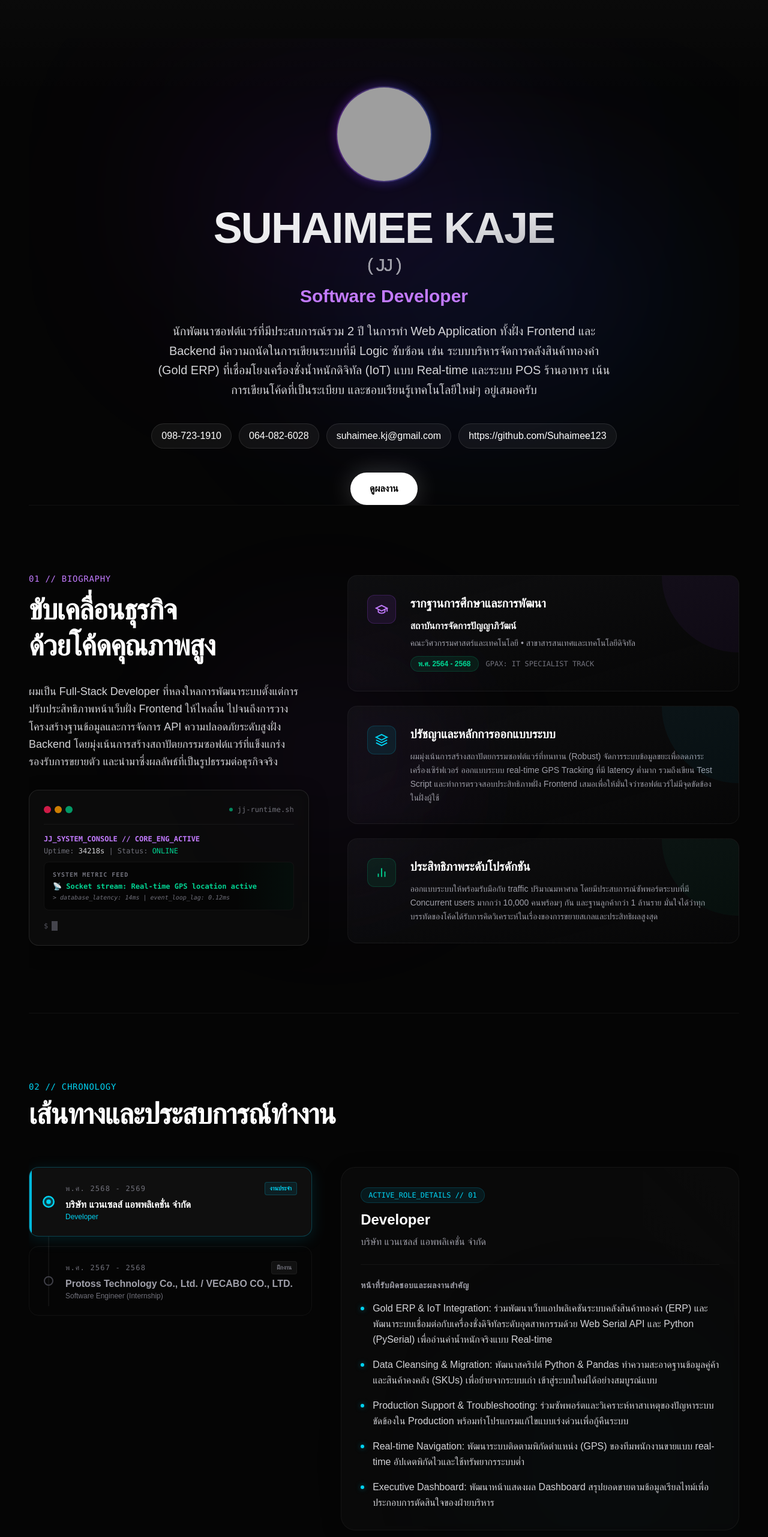
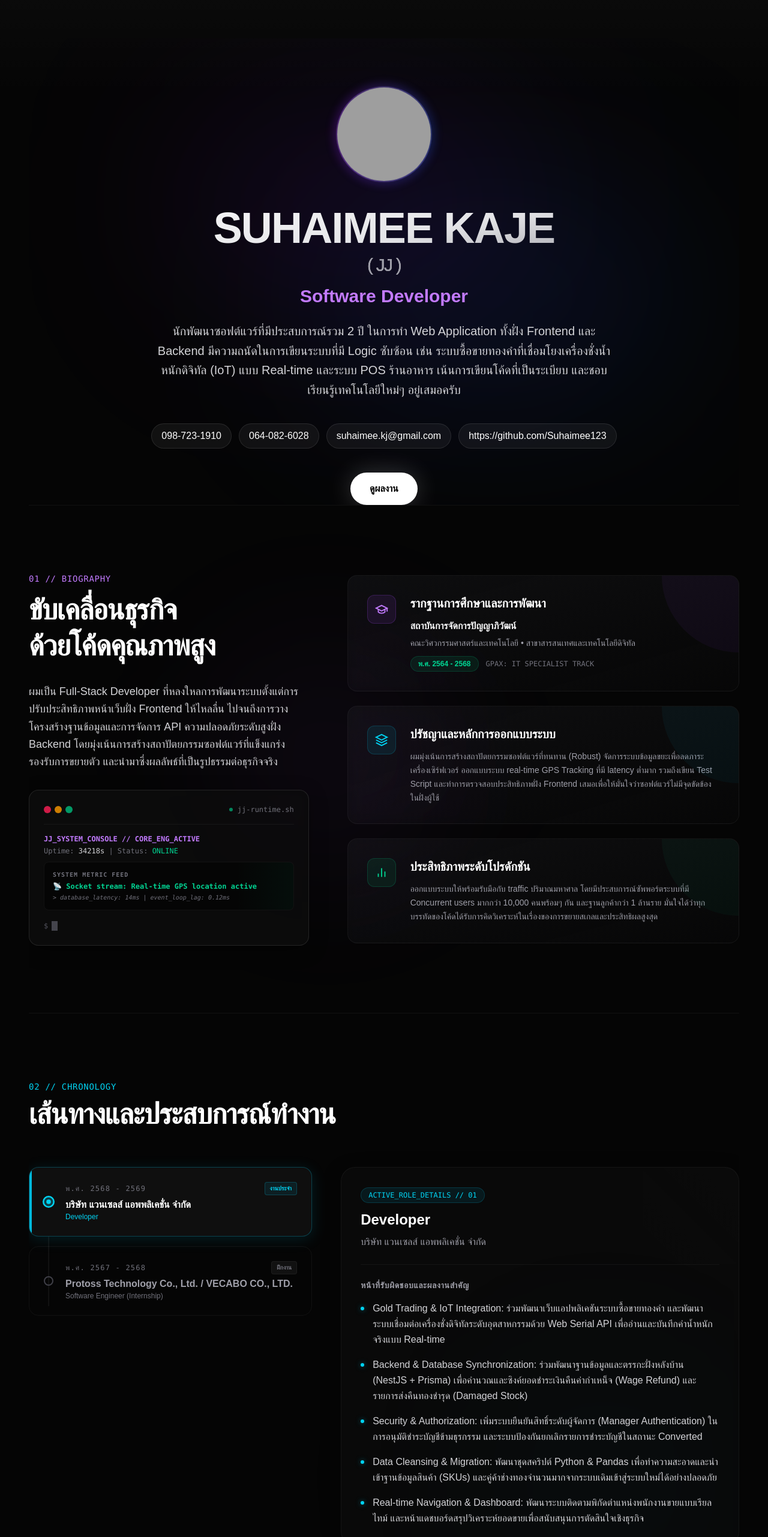
Before and after one commit to Suhaimee123/Portfolio, a Next.js app: page / in a window 1280 px wide. Shown: the top 2563 px of the page at 60% size. Built offline with nearby package versions, Linux system fonts and the light colour scheme; grey boxes are pictures that could not be loaded; a web font is replaced by a local one.

Commit message:
refactor: update experience section, hero content, and project data entries

```diff
--- a/app/components/Experience.tsx
+++ b/app/components/Experience.tsx
@@ -9,11 +9,11 @@ const experiences = [
     period: 'พ.ศ. 2568 - 2569',
     type: 'งานประจำ',
     highlights: [
-      'Gold ERP & IoT Integration: ร่วมพัฒนาเว็บแอปพลิเคชันระบบคลังสินค้าทองคำ (ERP) และพัฒนาระบบเชื่อมต่อกับเครื่องชั่งดิจิทัลระดับอุตสาหกรรมด้วย Web Serial API และ Python (PySerial) เพื่ออ่านค่าน้ำหนักจริงแบบ Real-time',
-      'Data Cleansing & Migration: พัฒนาสคริปต์ Python & Pandas ทำความสะอาดฐานข้อมูลคู่ค้าและสินค้าคงคลัง (SKUs) เพื่อย้ายจากระบบเก่า เข้าสู่ระบบใหม่ได้อย่างสมบูรณ์แบบ',
-      'Production Support & Troubleshooting: ร่วมซัพพอร์ตและวิเคราะห์หาสาเหตุของปัญหาระบบขัดข้องใน Production พร้อมทำโปรแกรมแก้ไขแบบเร่งด่วนเพื่อกู้คืนระบบ',
-      'Real-time Navigation: พัฒนาระบบติดตามพิกัดตำแหน่ง (GPS) ของทีมพนักงานขายแบบ real-time อัปเดตพิกัดไวและใช้ทรัพยากรระบบต่ำ',
-      'Executive Dashboard: พัฒนาหน้าแสดงผล Dashboard สรุปยอดขายตามข้อมูลเรียลไทม์เพื่อประกอบการตัดสินใจของฝ่ายบริหาร'
+      'Gold Trading & IoT Integration: ร่วมพัฒนาเว็บแอปพลิเคชันระบบซื้อขายทองคำ และพัฒนาระบบเชื่อมต่อเครื่องชั่งดิจิทัลระดับอุตสาหกรรมด้วย Web Serial API เพื่ออ่านและบันทึกค่าน้ำหนักจริงแบบ Real-time',
+      'Backend & Database Synchronization: ร่วมพัฒนาฐานข้อมูลและตรรกะฝั่งหลังบ้าน (NestJS + Prisma) เพื่อคำนวณและซิงค์ยอดชำระเงินคืนค่ากำเหน็จ (Wage Refund) และรายการส่งคืนทองชำรุด (Damaged Stock)',
+      'Security & Authorization: เพิ่มระบบยืนยันสิทธิ์ระดับผู้จัดการ (Manager Authentication) ในการอนุมัติชำระบัญชีข้ามธุรกรรม และระบบป้องกันยกเลิกรายการชำระบัญชีในสถานะ Converted',
+      'Data Cleansing & Migration: พัฒนาชุดสคริปต์ Python & Pandas เพื่อทำความสะอาดและนำเข้าฐานข้อมูลสินค้า (SKUs) และคู่ค้าช่างทองจำนวนมากจากระบบเดิมเข้าสู่ระบบใหม่ได้อย่างปลอดภัย',
+      'Real-time Navigation & Dashboard: พัฒนาระบบติดตามพิกัดตำแหน่งพนักงานขายแบบเรียลไทม์ และหน้าแดชบอร์ดสรุปวิเคราะห์ยอดขายเพื่อสนับสนุนการตัดสินใจเชิงธุรกิจ'
     ]
   },
   {
--- a/app/components/Hero.tsx
+++ b/app/components/Hero.tsx
@@ -33,7 +33,7 @@ export default function Hero() {
         </h2>
 
         <p className="text-base md:text-xl text-zinc-300 max-w-3xl mb-10 leading-relaxed">
-          นักพัฒนาซอฟต์แวร์ที่มีประสบการณ์รวม 2 ปี  ในการทำ Web Application ทั้งฝั่ง Frontend และ Backend มีความถนัดในการเขียนระบบที่มี Logic ซับซ้อน เช่น ระบบบริหารจัดการคลังสินค้าทองคำ (Gold ERP) ที่เชื่อมโยงเครื่องชั่งน้ำหนักดิจิทัล (IoT) แบบ Real-time และระบบ POS ร้านอาหาร เน้นการเขียนโค้ดที่เป็นระเบียบ และชอบเรียนรู้เทคโนโลยีใหม่ๆ อยู่เสมอครับ
+          นักพัฒนาซอฟต์แวร์ที่มีประสบการณ์รวม 2 ปี  ในการทำ Web Application ทั้งฝั่ง Frontend และ Backend มีความถนัดในการเขียนระบบที่มี Logic ซับซ้อน เช่น ระบบซื้อขายทองคำที่เชื่อมโยงเครื่องชั่งน้ำหนักดิจิทัล (IoT) แบบ Real-time และระบบ POS ร้านอาหาร เน้นการเขียนโค้ดที่เป็นระเบียบ และชอบเรียนรู้เทคโนโลยีใหม่ๆ อยู่เสมอครับ
         </p>
 
         <div className="flex flex-wrap justify-center gap-3 mb-10 text-sm md:text-base">
--- a/app/data/projects.ts
+++ b/app/data/projects.ts
@@ -18,15 +18,15 @@ export interface ProjectItem {
 export const projects: ProjectItem[] = [
   {
     slug: 'gold-scale-monitoring',
-    title: 'CES - Gold ERP & Precision Scale Monitoring System',
+    title: 'CES - Gold Trading & Precision Scale Monitoring System',
     description:
-      'ร่วมพัฒนาระบบบริหารจัดการธุรกิจค้าทองคำและคลังสินค้า (ERP) ฝั่งหน้าบ้าน (Frontend Dashboard) และจัดการข้อมูลนำเข้า (Data Migration) พร้อมพัฒนาระบบมอนิเตอร์ค่าน้ำหนักจากเครื่องชั่งทองคำอัจฉริยะผ่าน Web Serial API แบบ Real-time',
+      'ร่วมพัฒนาระบบซื้อขายทองคำ ทั้งฝั่งหน้าบ้าน (React 19) และระบบหลังบ้าน (NestJS + PostgreSQL) พร้อมพัฒนาระบบมอนิเตอร์และบันทึกค่าน้ำหนักจากเครื่องชั่งทองคำอัจฉริยะแบบ Real-time และการโยกย้ายฐานข้อมูล (Data Migration)',
     details: [
-      'ร่วมพัฒนาหน้าจอเว็บแอปพลิเคชันระบบบริหารจัดการคลังทองคำ (ERP Dashboard) เพื่อควบคุมระบบงานทองคำเฉพาะทาง เช่น การส่งหลอมทอง (Refining), การจัดการช่างทองและค่ากำเหน็จ (Goldsmith Rate), และการทำรายการชำระเงิน (Settlement)',
-      'Hardware Integration: พัฒนาระบบเชื่อมต่อกับเครื่องชั่งดิจิทัลระดับอุตสาหกรรม (Mettler Toledo) และสายแปลง Serial/USB (FTDI, Prolific, CH340, CP210x) ด้วย Web Serial API บนเบราว์เซอร์โดยตรงโดยไม่ต้องมีโปรแกรมตัวกลาง',
-      'Industrial Protocol Support: เขียนโปรแกรมรับส่งข้อมูลตามโปรโตคอลมาตรฐาน MT-SICS (Mettler Toledo Standard Interface Command Set) รองรับคำสั่งส่งน้ำหนักทันที (S) และการส่งค่าน้ำหนักต่อเนื่องแบบสตรีมมิ่ง (SIR)',
-      'Desktop & CLI Monitoring: พัฒนาสคริปต์ Python CLI ด้วยไลบรารี PySerial สำหรับใช้ทดสอบ เชื่อมต่อ และบันทึกข้อมูลค่าน้ำหนักจากเครื่องชั่งแบบอัตโนมัติ',
-      'Data Migration & Cleansing: พัฒนาชุดสคริปต์ Python (Jupyter Notebook & Pandas) เพื่อล้างข้อมูลและนำเข้าข้อมูลสินค้า (SKUs) และรายชื่อช่างทอง/คู่ค้าจำนวนนับหมื่นแถวจากไฟล์ Excel (Vansales) เข้าฐานข้อมูลของระบบใหม่ พร้อมระบบป้องกันข้อมูลซ้ำซ้อน'
+      'Frontend Development (React 19): ร่วมพัฒนา UI/UX ระบบซื้อขายและส่งคืนทอง (Gold Return) โดยทำระบบซิงค์ข้อมูลน้ำหนักอัตโนมัติ บังคับชั่งน้ำหนักทอง (Weighing Enforcement) และทำระบบป้อนตัวเลขพร้อมตัวคั่นหลักพันรวมถึงการแสดงผลบน PDF',
+      'Backend Services (NestJS & Prisma): ร่วมพัฒนาฟังก์ชันคำนวณและซิงค์ข้อมูลยอดชำระเงินคืนค่ากำเหน็จ (Wage Refund), รายการคืนทองชำรุด (Damaged Stock), และการจัดหมวดหมู่ตัวเลือก SKU อัตโนมัติในระดับฐานข้อมูล',
+      'Day-Close Calculation (ระบบปิดยอด): ร่วมวิเคราะห์และแก้ไขตรรกะทางบัญชีในระบบปิดยอดประจำวันเกี่ยวกับค่าแรงช่างทองที่จ่ายหลังงวด/ข้ามงวด และจัดการความคลาดเคลื่อน (Tolerance) ในการชำระบัญชีบางส่วน (Partial Settlement)',
+      'Hardware IoT Integration: พัฒนาระบบเชื่อมต่อเครื่องชั่งดิจิทัลระดับอุตสาหกรรม (Mettler Toledo) บนหน้าเบราว์เซอร์ด้วย Web Serial API และเขียนสคริปต์ Python CLI (PySerial) ในการสื่อสารผ่านโปรโตคอลมาตรฐาน MT-SICS',
+      'Database Security & Authorization: พัฒนาระบบยืนยันตัวตนระดับผู้จัดการ (Manager Authentication) สำหรับการทำรายการชำระบัญชีข้ามธุรกรรม และป้องกันการยกเลิกรายการชำระบัญชีที่เชื่อมโยงกับธุรกรรมที่มีสถานะ Converted'
     ],
     coverImage: '/gold/DD861832-9AD0-4EFB-B634-39E456BCAE87.JPG',
     images: [
```
